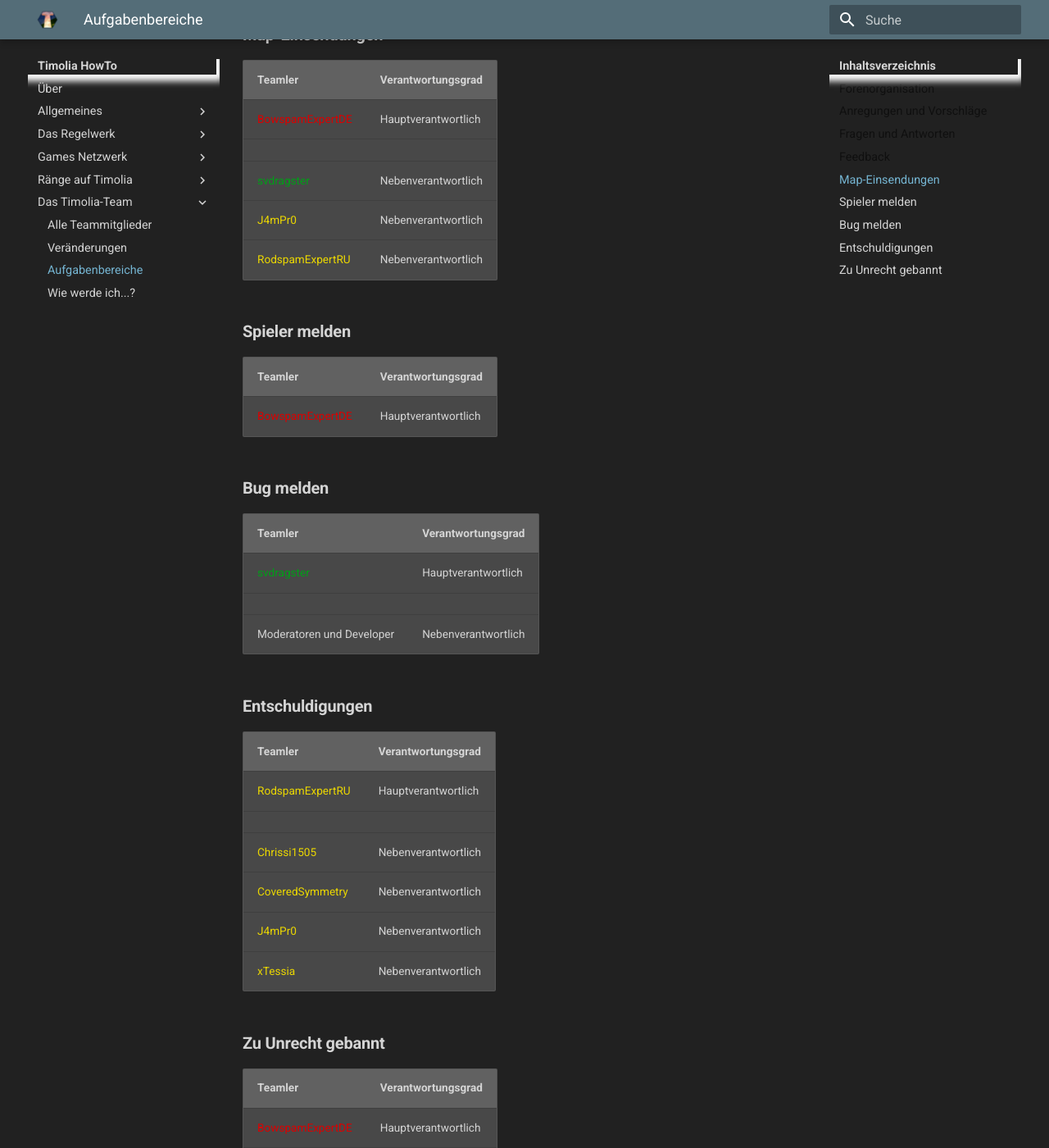
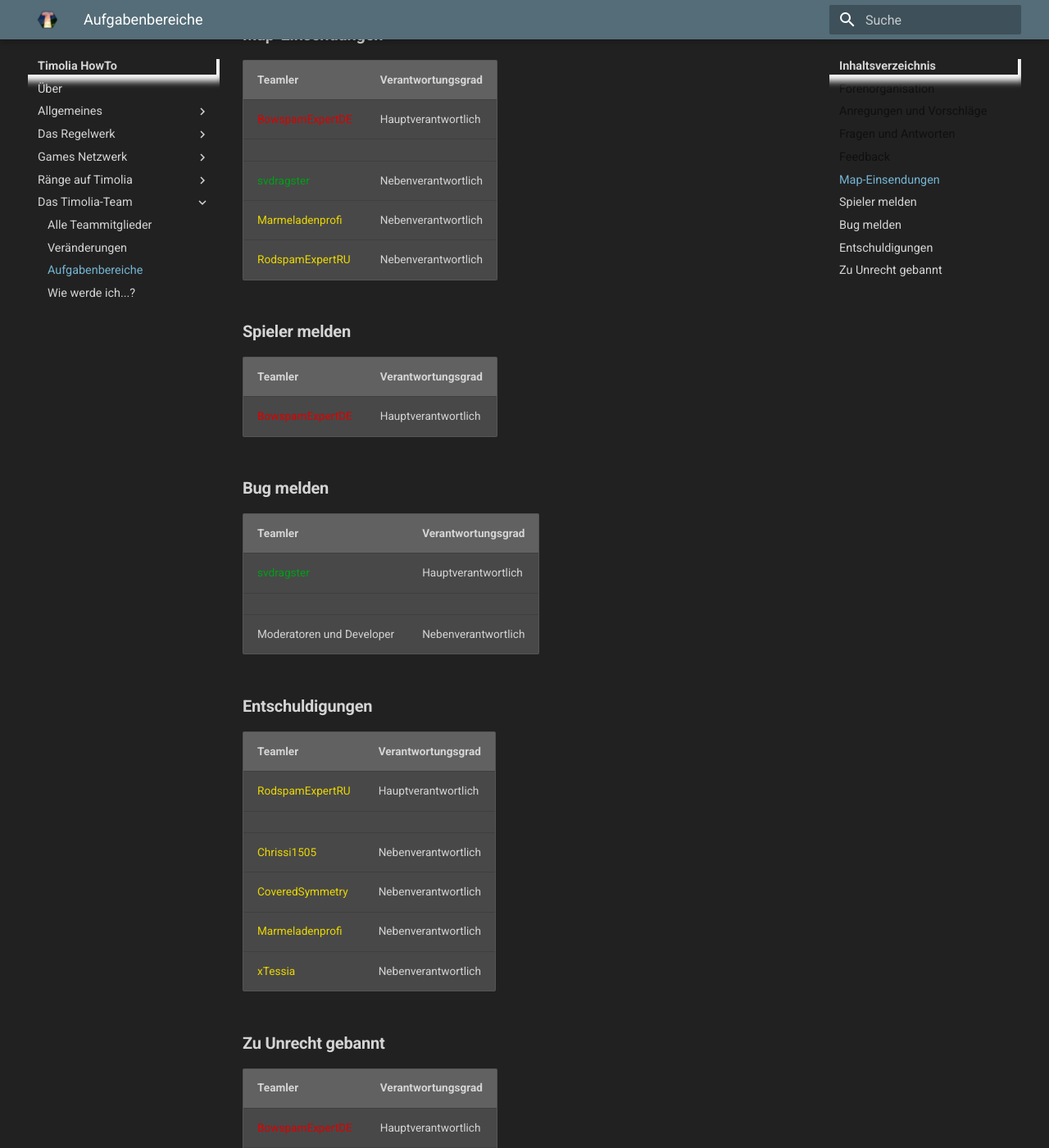
Before and after one commit to TimoliaDE/HowTo, an MkDocs documentation site: the page built from docs/team/responsibilities.md, in a window 1280 px wide and 1400 px high, scrolled down 1411 px. Shown: the whole window at 82% size. Built offline with MkDocs 1.6.1 and Material for MkDocs 9.7.7, drawn with Linux system fonts in a browser that asks for light colours; old or Windows-style settings are respelled for this version of MkDocs; some of the changed text lies outside the part shown.

Commit message:
J4mPr0 -> Marmeladenprofi

```diff
--- a/docs/team/responsibilities.md
+++ b/docs/team/responsibilities.md
@@ -41,7 +41,7 @@ Die Verantwortlichen für die Forenorganisation kümmern sich sowohl um den Aufb
 |<span class='moderator'>BowspamExpertDE</span> | Hauptverantwortlich |
 | | |
 |<span class='developer-plus'>svdragster</span> | Nebenverantwortlich |
-|<span class='supporter-plus'>J4mPr0</span> | Nebenverantwortlich |
+|<span class='supporter-plus'>Marmeladenprofi</span> | Nebenverantwortlich |
 |<span class='supporter-plus'>RodspamExpertRU</span> | Nebenverantwortlich |
 
 ### **Spieler melden**
@@ -64,7 +64,7 @@ Die Verantwortlichen für die Forenorganisation kümmern sich sowohl um den Aufb
 | | |
 |<span class='supporter'>Chrissi1505</span> | Nebenverantwortlich |
 |<span class='supporter-plus'>CoveredSymmetry</span> | Nebenverantwortlich |
-|<span class='supporter-plus'>J4mPr0</span> | Nebenverantwortlich |
+|<span class='supporter-plus'>Marmeladenprofi</span> | Nebenverantwortlich |
 |<span class='supporter'>xTessia</span> | Nebenverantwortlich |
 
 ### **Zu Unrecht gebannt**
@@ -73,7 +73,7 @@ Die Verantwortlichen für die Forenorganisation kümmern sich sowohl um den Aufb
 |<span class='moderator'>BowspamExpertDE</span> | Hauptverantwortlich |
 | | |
 |<span class='moderator'>ferdedelino</span> | Nebenverantwortlich |
-|<span class='supporter-plus'>J4mPr0</span> | Nebenverantwortlich |
+|<span class='supporter-plus'>Marmeladenprofi</span> | Nebenverantwortlich |
 
 # Sonstige Aufgaben
 
```
Also changed, not shown: docs/team/members.md (+1 -1 lines).
